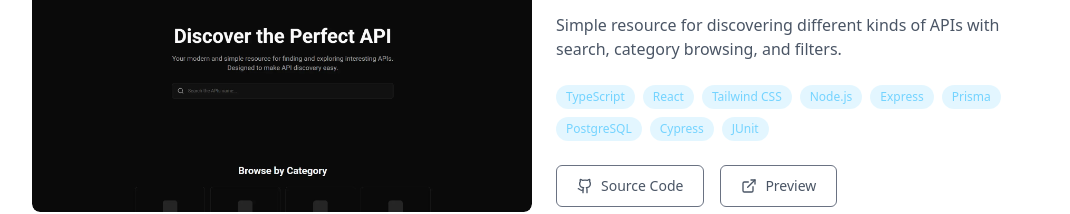
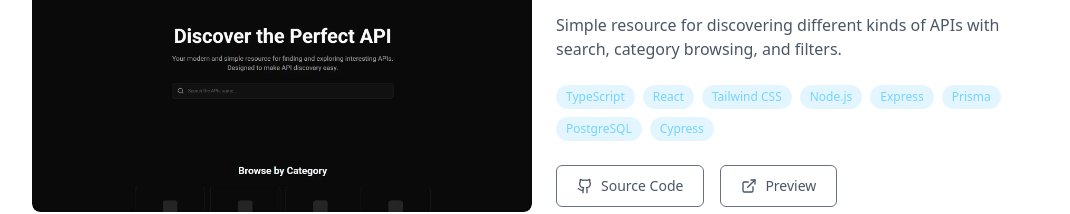
Before and after one commit to Alexrsnchz/portfolio-dev, a React (Vite) app: page / in a window 1280 px wide. Shown: the part 2048-2262 px from the top of the page, without its empty margins (96-1166 px from the left). Built offline with nearby package versions, Linux system fonts and the light colour scheme.

Commit message:
fix: Change the string of the lang that i18next stores to build the url to the CV

```diff
--- a/src/assets/data/projectsData.ts
+++ b/src/assets/data/projectsData.ts
@@ -12,7 +12,6 @@ export const projects = [
       'Prisma',
       'PostgreSQL',
       'Cypress',
-      'JUnit',
     ],
     source: 'https://github.com/Alexrsnchz/api-archive-web',
     preview: 'https://api-archive-web.vercel.app/',
--- a/src/components/sections/hero/HeroButtons.tsx
+++ b/src/components/sections/hero/HeroButtons.tsx
@@ -4,7 +4,7 @@ import i18next from 'i18next';
 
 export default function HeroButtons() {
   const { t } = useTranslation();
-  const currentLang = i18next.language.toUpperCase();
+  const currentLang = i18next.language.slice(0, 2).toUpperCase();
 
   return (
     <div className="flex items-center gap-5 mt-8">
```
